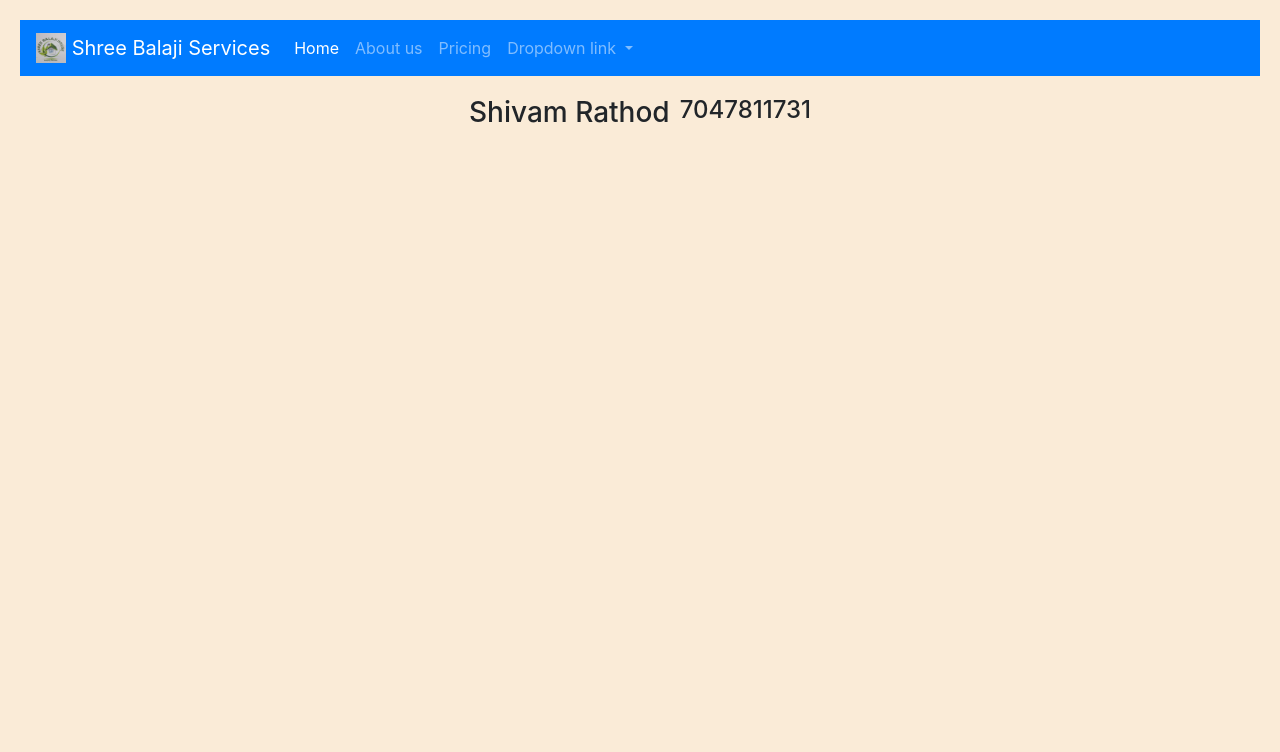
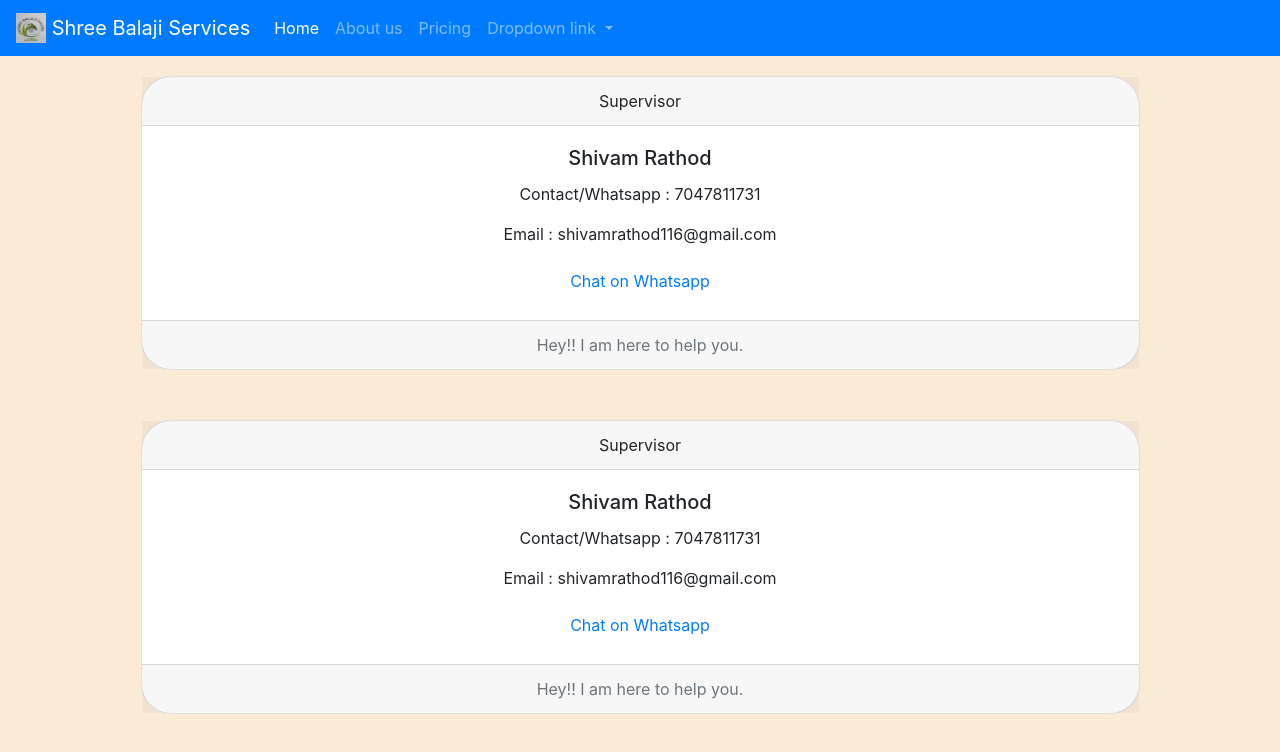
Before and after one commit to Shree-Balaji-services/ShreeBalajiHouseKeepingServices, a plain HTML site: page aboutus.html in a window 1280 px wide. Drawn offline with nearby package versions, Linux system fonts and the light colour scheme.

Commit message:
about us update

```diff
--- a/aboutus.html
+++ b/aboutus.html
@@ -16,7 +16,7 @@
   <body>
 
     <!-- nav bar starts -->
-    <div class="mainPage" style="margin:20px">
+    <div class="mainPage">
         <nav class="navbar navbar-expand-lg navbar-dark bg-primary">
             <a class="navbar-brand" href="index.html">
                 <img src="shree_balaji_logo.jpeg" width="30" height="30" class="d-inline-block align-top" alt="">
@@ -52,8 +52,35 @@
         </nav>
     </div>
     <div class="container homePage">
-        <h3>Shivam Rathod</h3>
-        <h4>7047811731</h4>
+        <div style="margin: 20px 5%;width: 1300px;" class="card text-center">
+            <div class="card-header">
+              Supervisor
+            </div>
+            <div class="card-body">
+              <h5 class="card-title">Shivam Rathod</h5>
+              <p class="card-text">Contact/Whatsapp : 7047811731</p>
+              <p class="card-text">Email : shivamrathod116@gmail.com</p>
+              <a href="https://api.whatsapp.com/send/?phone=917047811731&text&type=phone_number&app_absent=0" class="btn btn">Chat on Whatsapp</a>
+            </div>
+            <div class="card-footer text-muted">
+              Hey!! I am here to help you.
+            </div>
+          </div>
+
+          <div style="margin: 20px 5%;width: 1300px;" class="card text-center">
+            <div class="card-header">
+              Supervisor
+            </div>
+            <div class="card-body">
+              <h5 class="card-title">Shivam Rathod</h5>
+              <p class="card-text">Contact/Whatsapp : 7047811731</p>
+              <p class="card-text">Email : shivamrathod116@gmail.com</p>
+              <a href="#" class="btn btn">Chat on Whatsapp</a>
+            </div>
+            <div class="card-footer text-muted">
+              Hey!! I am here to help you.
+            </div>
+          </div>
     </div>
     <!-- nav bar ends -->
     <!-- Optional JavaScript -->
--- a/style.css
+++ b/style.css
@@ -15,3 +15,9 @@ body {
 .card img{
     border-radius: 30px !important;
 }
+
+.sticky {
+    position: fixed;
+    top: 0;
+    width: 100%
+  }
```
Also changed, not shown: index.html (+1 -1 lines).
